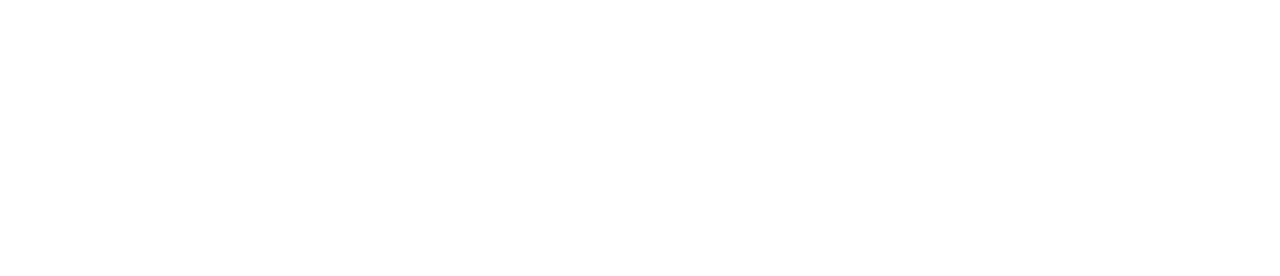
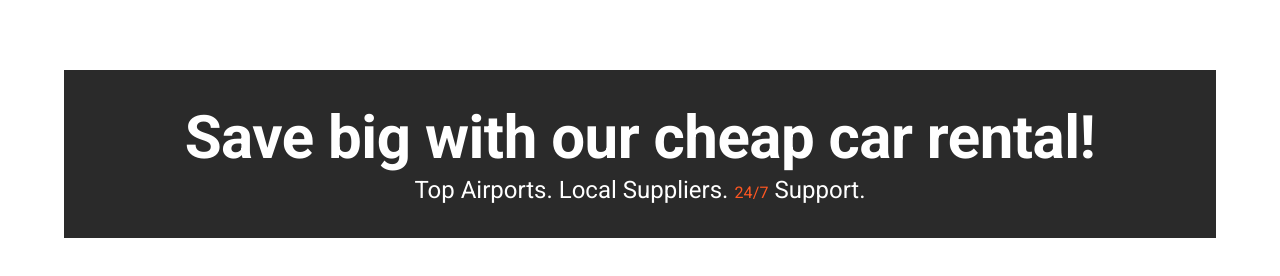
Before and after one commit to jamelle01/car-rental-next-mui, a Next.js app: page / in a window 1280 px wide. Shown: the part 2016-2292 px from the top of the page. Before the commit the page ends 2086 px from the top, so only its background shows below. Built offline with nearby package versions, Linux system fonts and the light colour scheme.

Commit message:
update banner

```diff
--- a/src/components/Banner.js
+++ b/src/components/Banner.js
@@ -2,10 +2,27 @@
 
 const Banner = () => {
   return (
-    <Box>
-      <Typography variant="h1">Save big with our cheap car rental!</Typography>
-      <Typography variant="h4">
-        Top Airports. Local Suppliers. 24/7 Support.
+    <Box
+      py={4}
+      sx={{
+        backgroundColor: "#2a2a2a",
+      }}
+      mb={10}
+    >
+      <Typography
+        color={"primary.contrastText"}
+        fontWeight={"bolder"}
+        align="center"
+        variant="h2"
+      >
+        Save big with our cheap car rental!
+      </Typography>
+      <Typography color="primary.contrastText" align="center" variant="h5">
+        Top Airports. Local Suppliers.{" "}
+        <Typography component="span" color="primary.main">
+          24/7
+        </Typography>{" "}
+        Support.
       </Typography>
     </Box>
   );
--- a/src/pages/index.js
+++ b/src/pages/index.js
@@ -7,6 +7,7 @@
 import BookCar from "@/components/BookCar";
 import PlanTrip from "@/components/PlanTrip";
 import CarModels from "@/components/CarModels";
+import Banner from "@/components/Banner";
 
 const inter = Inter({ subsets: ["latin"] });
 
@@ -23,6 +24,7 @@
       <BookCar />
       <PlanTrip />
       <CarModels />
+      <Banner />
     </Container>
   );
 }
```
